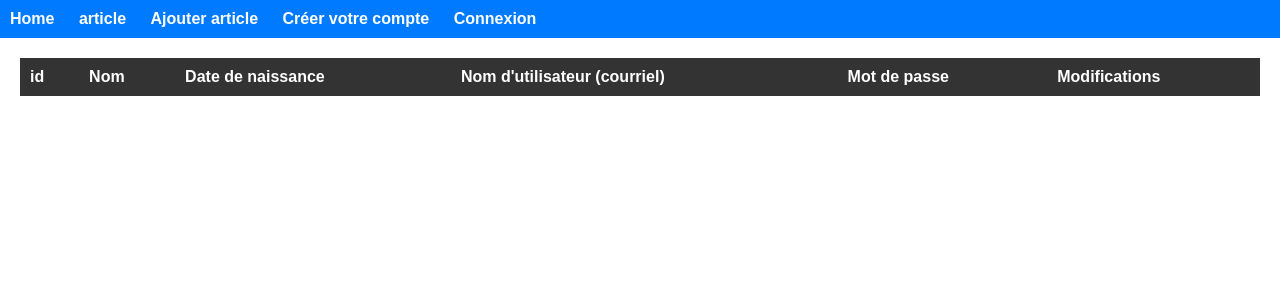
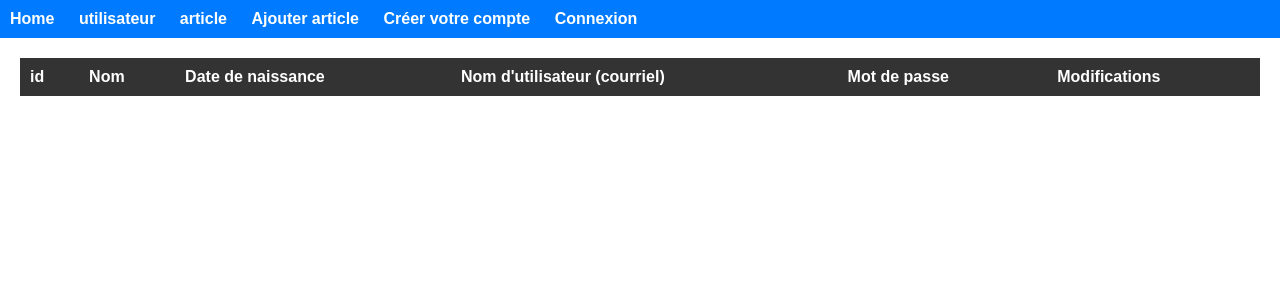
Before and after one commit to CollRen/articlePhp, a PHP site: page /index.php?controller=utilisateur in a window 1280 px wide. Shown: the top 300 px of the page. Run offline with PHP 8.4, Linux system fonts and the light colour scheme; data that the repository does not hold is empty.

Commit message:
Ajouter la création d'utilisateur

```diff
--- a/controllers/UtilisateurController.php
+++ b/controllers/UtilisateurController.php
@@ -22,10 +22,9 @@ function create()
 
 function store($request)
 {
-   //print_r($request);
    require_once(MODEL_DIR . "/utilisateur.php");
-   $insert = utilisateurInsert($request);
-   echo $insert;
+   $request['id_utilisateur'] = utilisateurInsert($request);
+   render('/utilisateur/show.php', $request);
 }
 
 function view($request)
--- a/view/article/show.php
+++ b/view/article/show.php
@@ -20,4 +20,3 @@
     <input type="hidden" name="id_article" value="<?= $data['id_article']; ?>">
     <input type="submit" class="btn-danger" value="Effacer">
 </form>
-</form>
--- a/view/layouts/layout.php
+++ b/view/layouts/layout.php
@@ -12,7 +12,7 @@
     <nav>
         <ul>
             <li><a href="index.php">Home</a></li>
-            <!--<li><a href="index.php?controller=utilisateur">utilisateur</a></li>-->
+            <li><a href="index.php?controller=utilisateur">utilisateur</a></li>
             <li><a href="index.php?controller=article">article</a></li>
             <li><a href="index.php?controller=article&function=create">Ajouter article</a></li>
             <li><a href="index.php?controller=utilisateur&function=create">Créer votre compte</a></li>
--- a/view/utilisateur/show.php
+++ b/view/utilisateur/show.php
@@ -2,7 +2,6 @@
 <p> <strong>Nom : </strong><?= $data['nom']; ?></p>
 <p> <strong>Date de naissance : </strong><?= $data['date_naissance']; ?></p>
 <p> <strong>Nom d'utilisateur (courriel) : </strong><?= $data['nom_utilisateur_mail']; ?></p>
-<p> <strong>Mot de passe </strong><?= $data['mot_de_passe']; ?></p>
 <a href="index.php?controller=utilisateur&function=edit&id_utilisateur=<?= $data['id_utilisateur']; ?>" class="btn">Modifier</a>
 <form action="" method="post">
     <input type="hidden" name="id_utilisateur" value="<?= $data['id_utilisateur']; ?>">
```
Also changed, not shown: view/utilisateur/create.php (+1 -7 lines), README.md.
